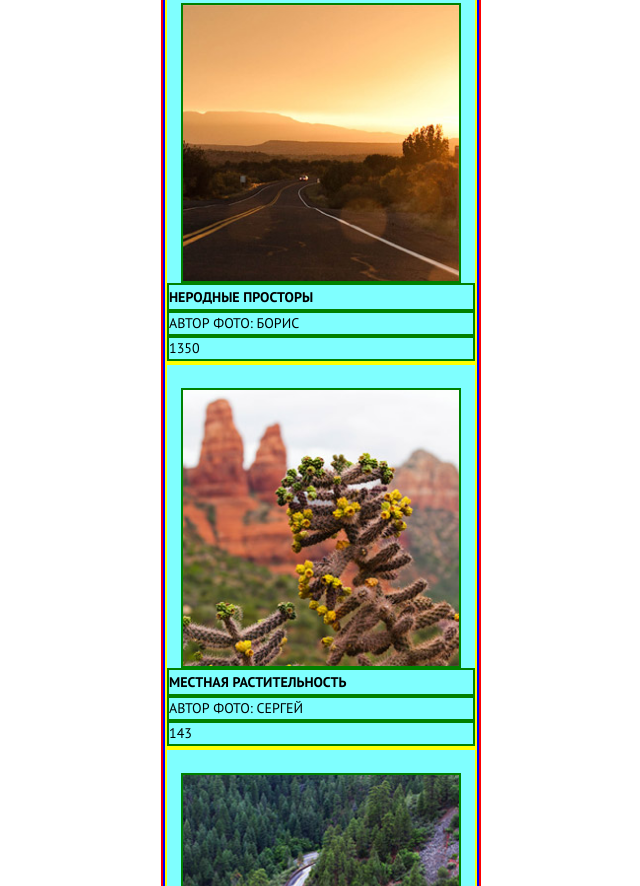
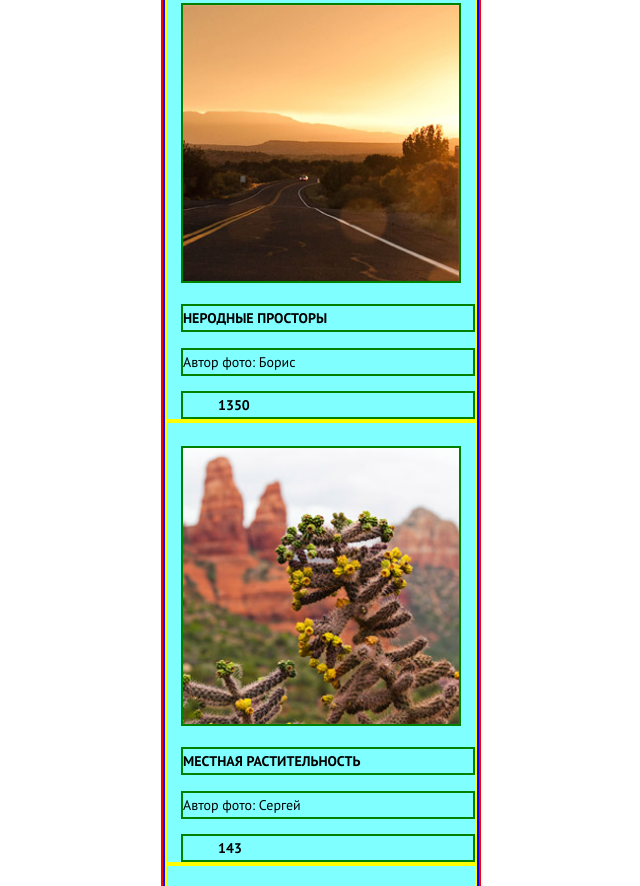
Before and after one commit to bestbumblebee/929839-sedona-16, a website: page source/photo.html in a window 1280 px wide. Shown: the part 883-1769 px from the top of the page, without its empty margins (319-959 px from the left). Drawn offline with nearby package versions, Linux system fonts and the light colour scheme; files that its build step writes are made by us from their sources.

Commit message:
Доделал стилизацию в блоках для страницы фото

```diff
--- a/source/less/picture.less
+++ b/source/less/picture.less
@@ -13,5 +13,26 @@ img.picture__img {
     font-size: 14px;
     line-height: 24px;
     font-weight: 700;
+    margin-left: 14px;
+    margin-top: 21px;
+  }
+  .picture__img-autor {
+    text-transform: none;
+    font-size: 14px;
+    line-height: 24px;
+    margin-left: 14px;
+    margin-top: 16px;
+  }
+
+}
+
+.picture__like {
+  margin-top: 15px;
+  margin-left: 14px;
+  .picture__number {
+    font-size: 14px;
+    line-height: 24px;
+    font-weight: 700;
+    margin-left: 35px;
   }
 }
```
